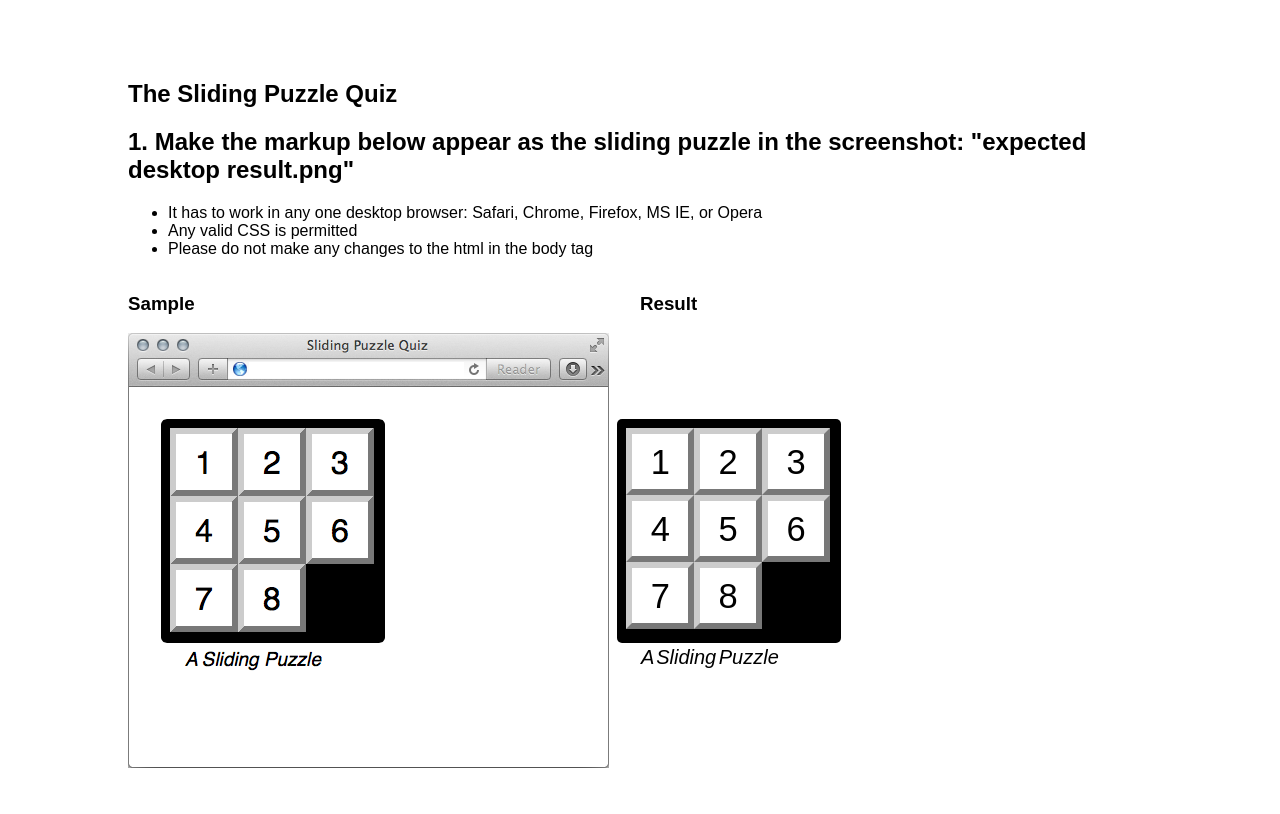
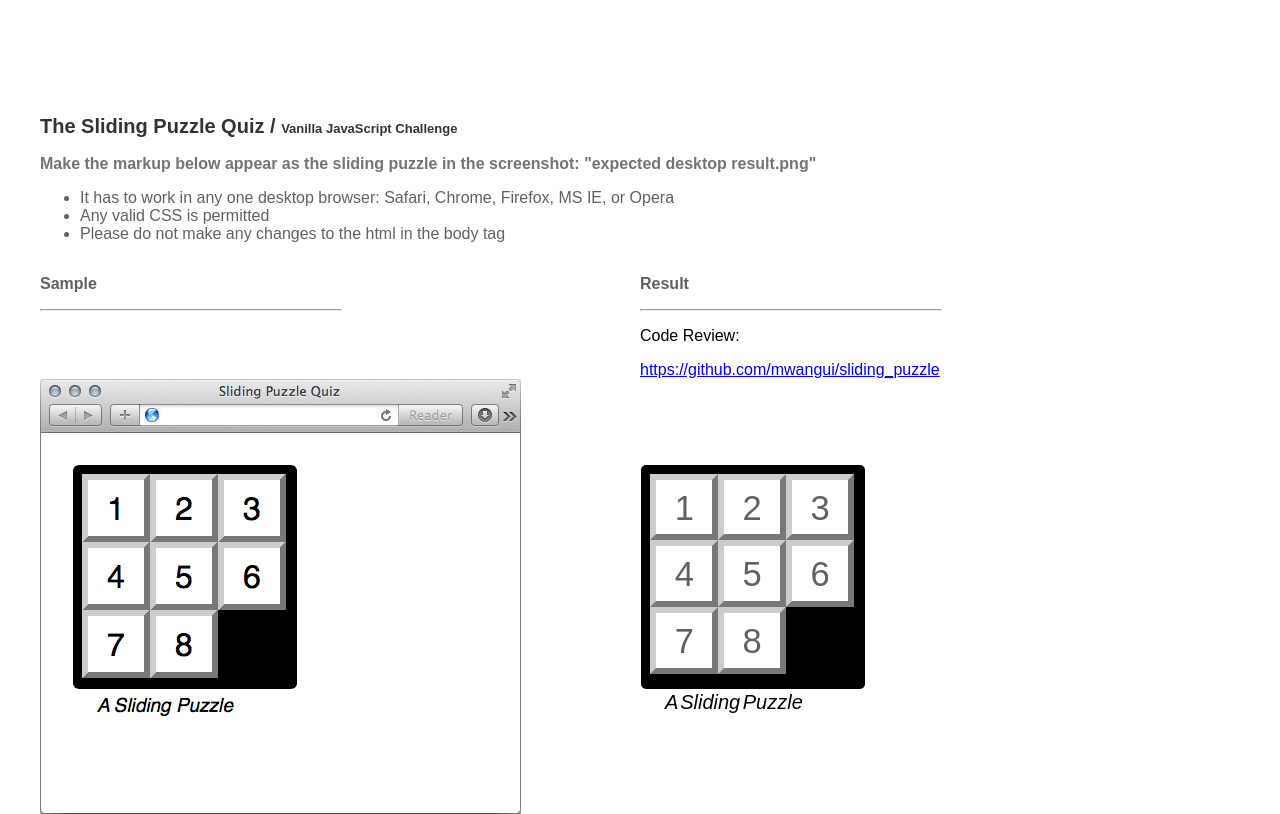
Before and after one commit to mwangui/sliding_puzzle, a website: page index.html in a window 1280 px wide. Drawn offline with Linux system fonts and the light colour scheme.

Commit message:
fix style

```diff
--- a/index.html
+++ b/index.html
@@ -27,8 +27,8 @@
 <body>
 	<section>
 		<div class="main">
-			<h1>The Sliding Puzzle Quiz</h1>
-			<h2>1. Make the markup below appear as the sliding puzzle in the screenshot: "expected desktop result.png"</h2>
+			<h1>The Sliding Puzzle Quiz / <span class="description">Vanilla JavaScript Challenge</span></h1>
+			<h2>Make the markup below appear as the sliding puzzle in the screenshot: "expected desktop result.png"</h2>
 			<ul>
 				<li>It has to work in any one desktop browser: Safari, Chrome, Firefox, MS IE, or Opera</li>
 				<li>Any valid CSS is permitted</li>
@@ -36,9 +36,14 @@
 			</ul>
 			<div class="two-columns">
 				<h3>Sample</h3>
+				<hr class="under-line">
 			</div>
 			<div class="two-columns">
 				<h3>Result</h3>
+				<hr class="under-line">
+				<p>Code Review: </p>
+				<a href="https://github.com/mwangui/sliding_puzzle" onclick="window.open(this.href,'popUpWindow'); return false;">
+					https://github.com/mwangui/sliding_puzzle</a>
 			</div>
 		</div>
 
--- a/stylesheet.css
+++ b/stylesheet.css
@@ -1,12 +1,12 @@
-body {
-    font-family: sans-serif;
-}
-
+body { font-family: sans-serif; }
+h1 { font-size: 20px; color: #333; }
+h2 { font-size: 16px; color: #747474; }
+h3 { font-size: 16px; color: #616161; }
 
 .SlidingPuzzleFigure{
     position: relative;
     top: 86px;
-    left: 8px;
+    left: 120px;
     padding: 9.2px 9px 16px 9px;
     background: #000;
     border-radius: 5px;
@@ -53,17 +53,28 @@ figcaption {
 
 section {
     width: 100%;
-    margin-top: 80px;
 }
 .main {
-    width: 1024px;
+    width: 1200px;
     margin-right: auto;
     margin-left: auto;
+    margin-top: 115px;
 }
+.main li { color: #616161; }
 .sample-image {
     float: left;
 }
 .two-columns {
     width: 50%;
     float: left;
+
 }
+.under-line {
+    width: 300px;
+    margin: 0px;
+    padding: 0px;
+}
+.description {
+    font-size: 13px;
+    font-style: normal;
+}
```
Also changed, not shown: README.md.
